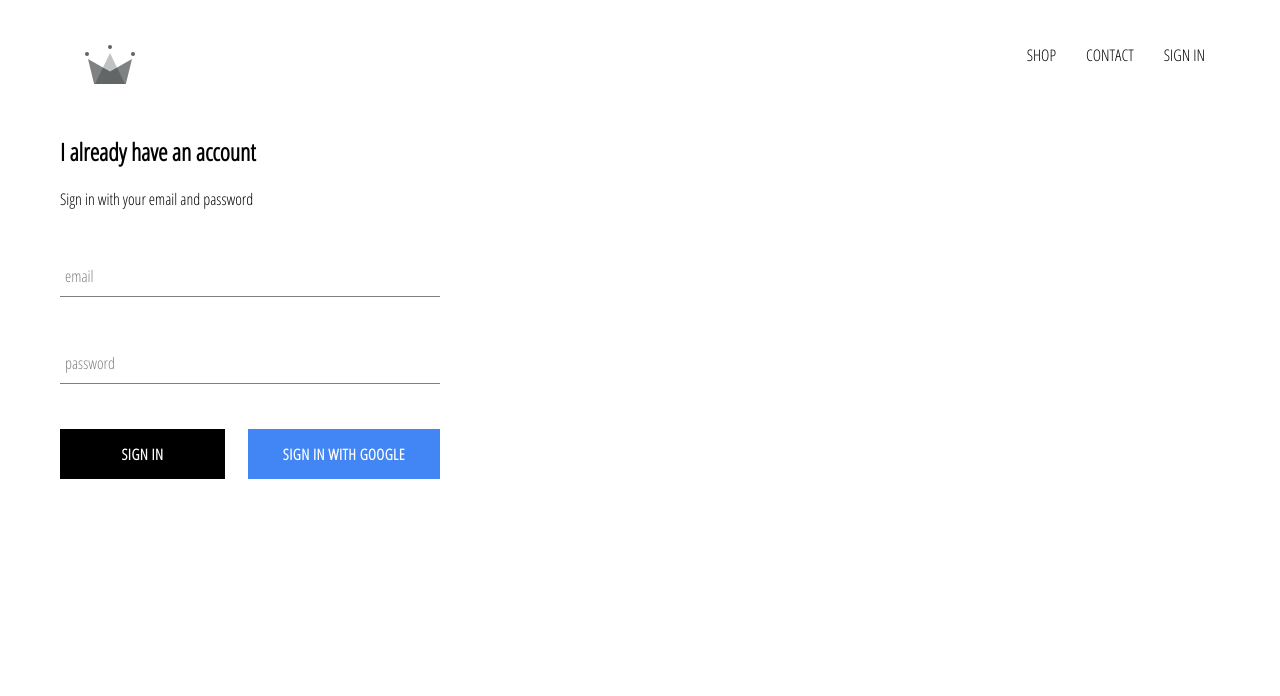
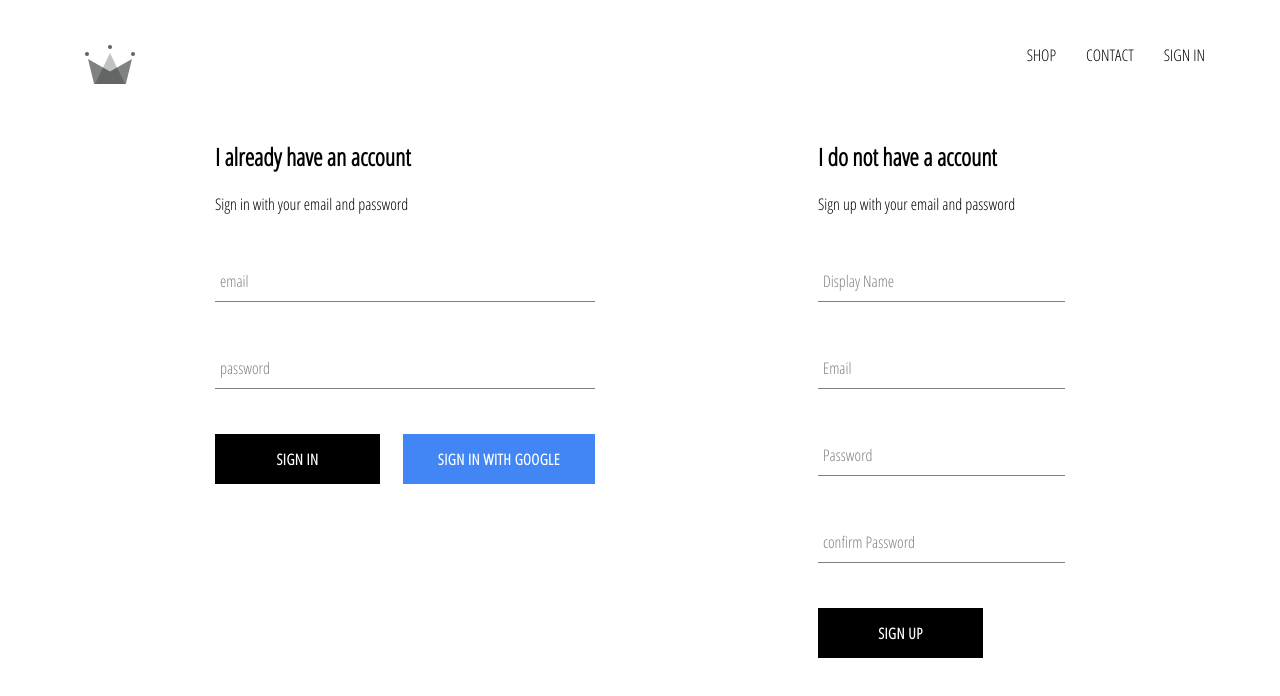
Before and after one commit to Niass/clothing-store, a React (Create React App) app: page /signin in a window 1280 px wide. Shown: the top 696 px of the page. Built offline with nearby package versions, Linux system fonts and the light colour scheme; no server answers.

Commit message:
Buid the SignUp component and make it functionnal

```diff
--- a/src/App.js
+++ b/src/App.js
@@ -27,6 +27,8 @@
           this.setState({
             id: snapShot.id,
             ...snapShot.data()
+          }, () => {
+            console.log(this.state)
           });
         });
 
--- /dev/null
+++ b/src/components/sign-up/SignUp.js
@@ -0,0 +1,99 @@
+import React from "react";
+
+import FormInput from "../form-input/FormInput";
+import CustomButton from "../custom-button/CustomButton";
+
+import { auth, createUserProfileDocument } from "../../firebase/firebase.utils";
+
+import "./SignUp.scss";
+
+class SignUp extends React.Component {
+  state = {
+    displayName: "",
+    email: "",
+    password: "",
+    confirmPassword: ""
+  };
+
+  handleSubmit = async event => {
+    event.preventDefault();
+
+    const { displayName, email, password, confirmPassword } = this.state;
+    if (password !== confirmPassword) {
+      alert(`password don't march`);
+      return;
+    }
+
+    try {
+      const { user } = await auth.createUserWithEmailAndPassword(
+        email,
+        password
+      );
+      await createUserProfileDocument(user, { displayName });
+
+      this.setState({
+        displayName: "",
+        email: "",
+        password: "",
+        confirmPassword: ""
+      });
+    } catch (error) {
+      console.log(error);
+    }
+  };
+
+
+  handleChange = event => {
+    const { name, value } = event.target;
+
+    this.setState({[name]: value})
+  }
+  render() {
+    const { displayName, email, password, confirmPassword } = this.state;
+    return (
+      <div className="signn-up">
+        <h2 className="title"> I do not have a account </h2>
+        <span>Sign up with your email and password</span>
+        <form className="sign-up-form" onSubmit={this.handleSubmit}>
+          <FormInput
+            type="text"
+            name="displayName"
+            value={displayName}
+            onChange={this.handleChange}
+            label="Display Name"
+            required
+          ></FormInput>
+          <FormInput
+            type="email"
+            name="email"
+            value={email}
+            onChange={this.handleChange}
+            label="Email"
+            required
+          ></FormInput>
+
+          <FormInput
+            type="password"
+            name="password"
+            value={password}
+            onChange={this.handleChange}
+            label="Password"
+            required
+          ></FormInput>
+
+          <FormInput
+            type="password"
+            name="confirmPassword"
+            value={confirmPassword}
+            onChange={this.handleChange}
+            label="confirm Password"
+            required
+          ></FormInput>
+          <CustomButton type="submit"> SIGN UP </CustomButton>
+        </form>
+      </div>
+    );
+  }
+}
+
+export default SignUp;
--- /dev/null
+++ b/src/components/sign-up/SignUp.scss
@@ -0,0 +1,8 @@
+.sign-up {
+  display: flex;
+  flex-direction: column;
+  width: 380px;
+  .title {
+    margin: 10px 0;
+  }
+}
--- a/src/pages/sign-in-and-sign-up/SignInAndSignUpPage.js
+++ b/src/pages/sign-in-and-sign-up/SignInAndSignUpPage.js
@@ -1,13 +1,15 @@
 import React from "react";
 
-import SignIn from '../../components/sign-in/SignIn'
+import SignIn from "../../components/sign-in/SignIn";
+import SignUp from "../../components/sign-up/SignUp";
 
 import "./SignInAndSignUpPage.scss";
 
 const SignInAndSignUpPage = () => (
   <div className="sign-in-and-sign-up">
-   <SignIn/>
-    </div>
+    <SignIn />
+    <SignUp />
+  </div>
 );
 
 export default SignInAndSignUpPage;
--- a/src/pages/sign-in-and-sign-up/SignInAndSignUpPage.scss
+++ b/src/pages/sign-in-and-sign-up/SignInAndSignUpPage.scss
@@ -0,0 +1,6 @@
+.sign-in-and-sign-up {
+  width: 850px;
+  display: flex;
+  justify-content: space-between;
+  margin: 30px auto;
+}
```
